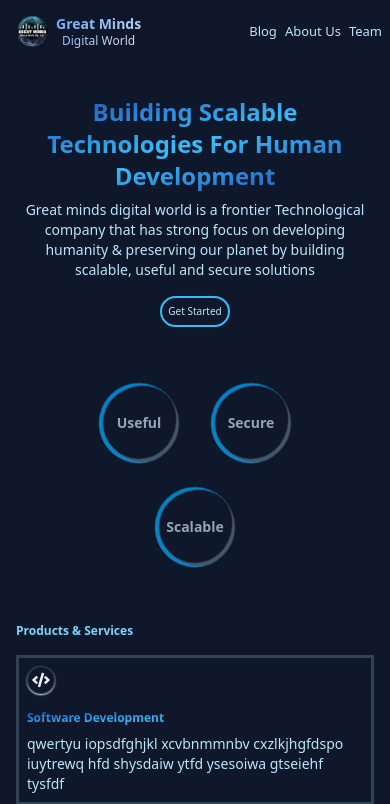
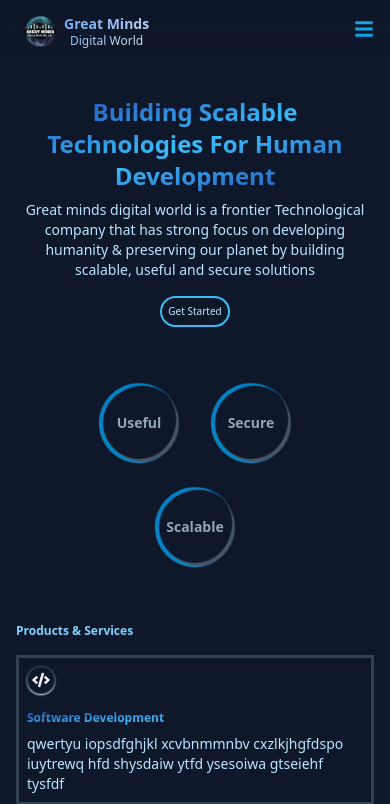
Before and after one commit to iam-idi/Great-minds-website, a React (Vite) app: page / in a window 390 px wide. Shown: the top 804 px of the page. Built offline with nearby package versions, Linux system fonts and the light colour scheme.

Commit message:
added nav bar

```diff
--- a/eslint.config.js
+++ b/eslint.config.js
@@ -31,8 +31,9 @@ export default [
       'react/jsx-no-target-blank': 'off',
       'react-refresh/only-export-components': [
         'warn',
-        { allowConstantExport: true },
+        { allowConstantExport: true},
       ],
+      'react/prop-types': 0,
     },
   },
 ]
--- a/src/components/Header.jsx
+++ b/src/components/Header.jsx
@@ -1,8 +1,26 @@
 import {Link, NavLink} from 'react-router-dom';
-import logo from "../assets/images/logo.png"
+import logo from "../assets/images/logo.png";
+import {
+  DropdownMenu,
+  DropdownMenuTrigger,
+  DropdownMenuContent,
+  DropdownMenuItem,
+  DropdownMenuCheckboxItem,
+  DropdownMenuRadioItem,
+  DropdownMenuLabel,
+  DropdownMenuSeparator,
+  DropdownMenuShortcut,
+  DropdownMenuGroup,
+  DropdownMenuPortal,
+  DropdownMenuSub,
+  DropdownMenuSubContent,
+  DropdownMenuSubTrigger,
+  DropdownMenuRadioGroup,
+} from "./ui/dropdown-menu";
+import { FaBars } from 'react-icons/fa';
 const Header = () => {
   return (
-    <header className='flex justify-between items-center flex-row px-2 sm:px-20 md:px-40 pt-2 sm:pt-6 bg-transparent backdrop-blur-md fixed top-0 z-10 w-full'>
+    <header className='flex justify-between items-center flex-row px-4 xs:px-10 sm:px-20 md:px-32 lg:px-40 pt-2 sm:pt-6 bg-transparent backdrop-blur-md fixed top-0 z-10 w-full'>
       <div className='flex justify-center items-center'>
         <img src={logo} alt="logo" className='inline-block w-12 h-12 sm:w-16 sm:h-16 rounded-full' />
         <Link to='/' className='inline-block text-center font-semibold text-sm sm:text-[18px] lineHeight bg-clip-text text-transparent bg-gradient-to-br from-blue-400 to-stone-200'>
@@ -10,13 +28,29 @@ const Header = () => {
           <span className='text-xs sm:text-sm font-medium'>Digital World</span>
         </Link>
       </div>
-      <ul className='text-[13px] md:text-sm lg:text-sm text-sky-200 sm:font-semibold flex md:gap-6 sm:gap-4 gap-2'>
+      <ul className='text-[13px] md:text-sm lg:text-sm text-sky-200 sm:font-semibold hidden md:gap-6 sm:gap-4 gap-2 sm:flex'>
         {/* <NavLink to='#productsServices' className='hover:text-gray-800 transform sm:hover:scale-105'>Products & Services</NavLink> */}
         <NavLink to='blogs' className='hover:text-slate-200 transform sm:hover:scale-105'>Blog</NavLink>
         <NavLink to='about' className='hover:text-slate-200 transform sm:hover:scale-105'>About Us</NavLink>
         {/* <NavLink to='#contactUs' className='hover:text-gray-800 transform sm:hover:scale-105'>Contact Us</NavLink> */}
         <NavLink to='team' className='hover:text-slate-200 transform sm:hover:scale-105'>Team</NavLink>
       </ul>
+      <div className="block sm:hidden border-none">
+        <DropdownMenu>
+          <DropdownMenuTrigger><FaBars className='text-sky-500 text-xl xs:text-2xl'/></DropdownMenuTrigger>
+            <DropdownMenuContent className="text-sky-200 bg-transparent backdrop-blur-lg shadow-lg shadow-sky-800 border border-slate-400">
+              <DropdownMenuItem>
+                <NavLink to='blogs' className=''>Blog</NavLink>
+              </DropdownMenuItem>
+              <DropdownMenuItem>
+                <NavLink to='about' className=''>About Us</NavLink>
+              </DropdownMenuItem>
+              <DropdownMenuItem>
+                <NavLink to='team' className=''>Team</NavLink>
+              </DropdownMenuItem>
+            </DropdownMenuContent>
+        </DropdownMenu>
+      </div>
     </header>
   )
 }
```
Also changed, not shown: src/components/ui/dropdown-menu.jsx (+8 -0 lines).
